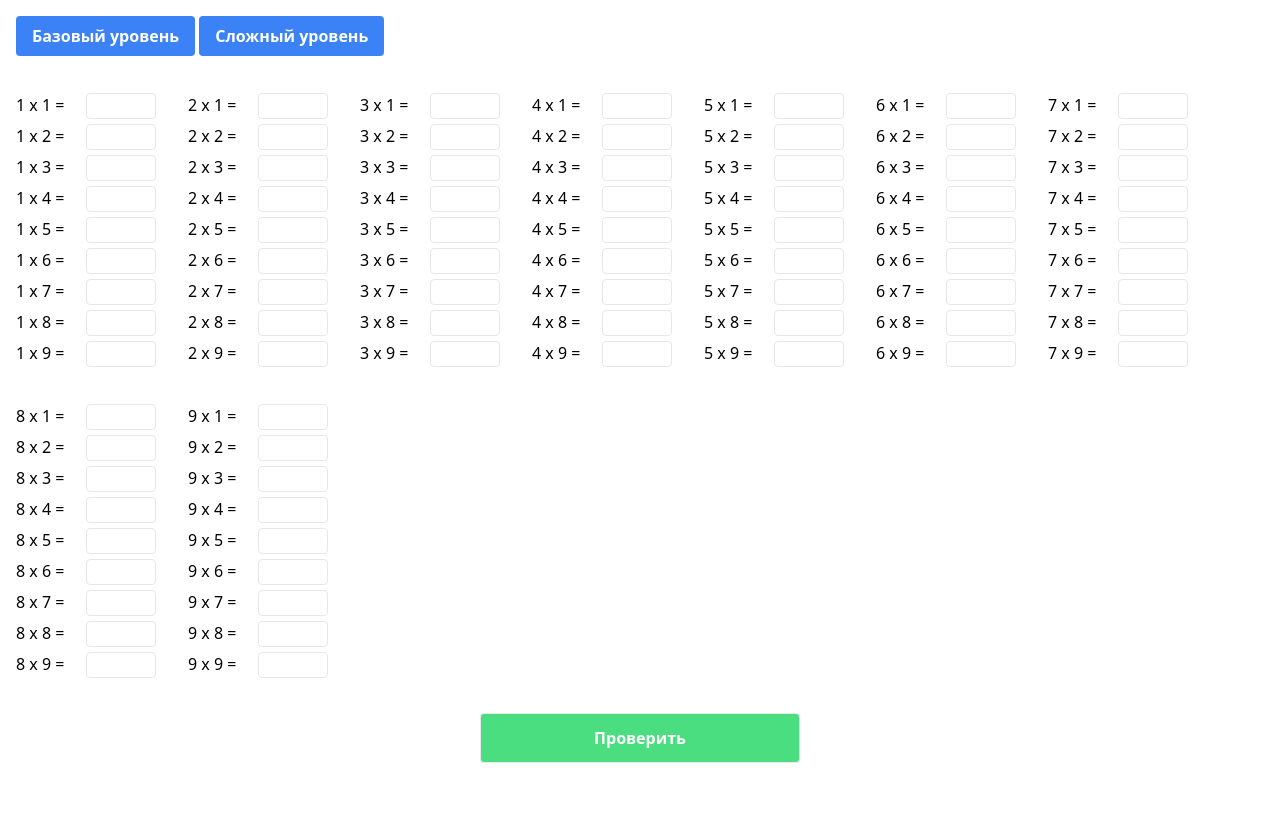
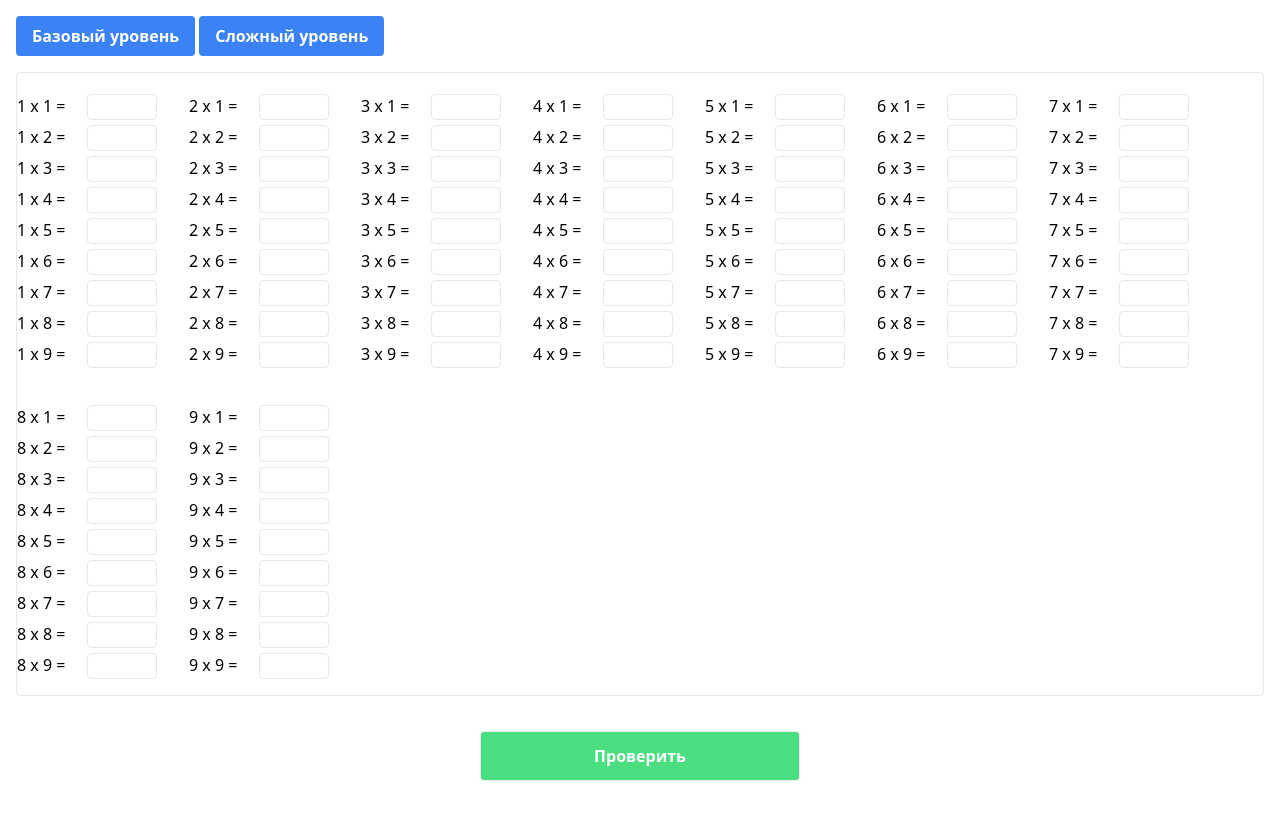
Before and after one commit to mbielkin/math_multiplication_kids, a website: page index.html in a window 1280 px wide. Both pictures are taken after a click on the button "Базовый уровень". Drawn offline with Linux system fonts and the light colour scheme.

Commit message:
added rounded parent and animation

```diff
--- a/index.html
+++ b/index.html
@@ -22,7 +22,13 @@
       >
         Сложный уровень
       </button>
-      <content class="flex flex-row flex-wrap my-0 mx-auto gap-8 w-fit mt-8"></content>
+      <section
+        class="flex border border-gray-200 rounded my-4 py-4 opacity-0 transition-opacity duration-300"
+      >
+        <content
+          class="flex flex-row flex-wrap my-0 mx-auto gap-8 w-fit"
+        ></content>
+      </section>
     </main>
 
     <script src="js/app.js"></script>
--- a/js/app.js
+++ b/js/app.js
@@ -15,6 +15,7 @@ document.querySelector('main').addEventListener('click', (event) => {
 
   animateButton(event.target);
   generateLevel(complexity);
+  document.querySelector('section').classList.remove('opacity-0');
 });
 
 function animateButton(button) {
--- a/tailwind.config.js
+++ b/tailwind.config.js
@@ -8,6 +8,9 @@ module.exports = {
     extend: {
       animation: {
         'spin-one-time': 'spin 1s linear 1'
+      },
+      transitionProperty: {
+        'opacity': 'opacity'
       }
     },
   },
```
Also changed, not shown: styles.build.css.
